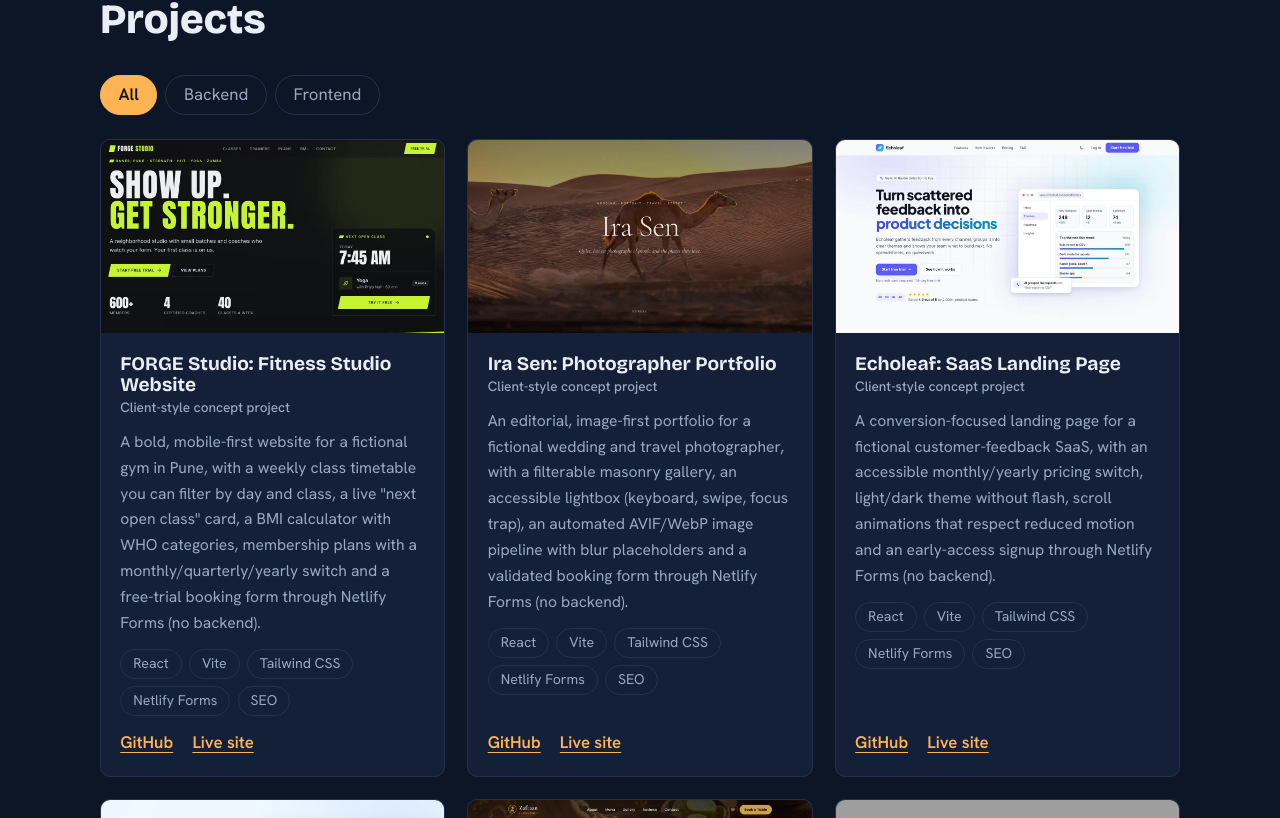
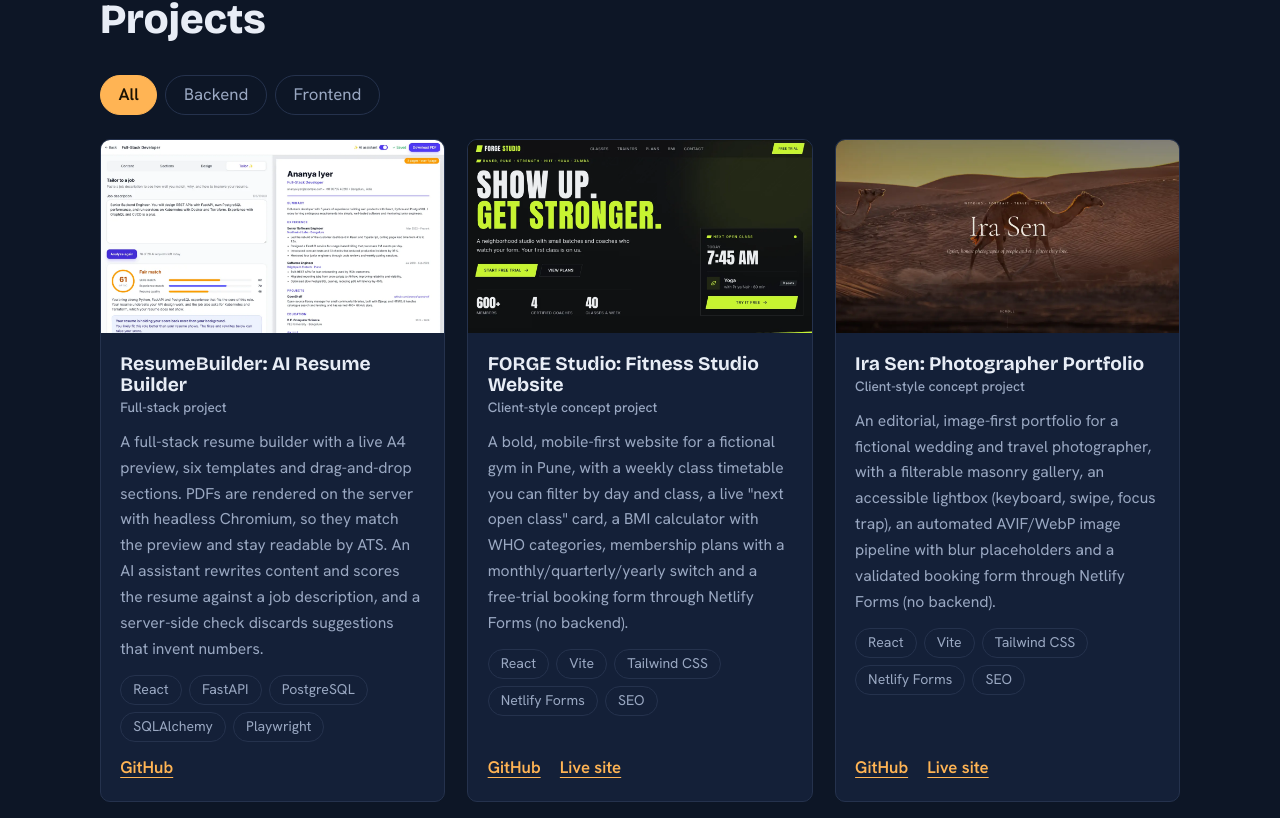
Before and after one commit to Shiv-96/Shiv-96.github.io, a React (Vite) app: page / in a window 1280 px wide. Shown: the part 2562-3380 px from the top of the page. Built offline with nearby package versions, Linux system fonts and the light colour scheme; grey boxes are pictures that could not be loaded.

Commit message:
Add ResumeBuilder project to portfolio
Adds the ResumeBuilder full-stack project as the first project card, with a screenshot of the editor's job-match view. Projects can now belong to more than one filter tab, so this card appears under both Backend and Frontend.

```diff
--- a/src/components/Projects.jsx
+++ b/src/components/Projects.jsx
@@ -3,7 +3,8 @@ import { projects } from '../data.js'
 const tabs = [['all', 'All'], ['backend', 'Backend'], ['frontend', 'Frontend']]
 export default function Projects() {
   const [f, setF] = useState('all')
-  const list = projects.filter((p) => f === 'all' || p.type === f)
+  // `type` is a string, or an array for projects that belong to several tabs (e.g. full-stack).
+  const list = projects.filter((p) => f === 'all' || [].concat(p.type).includes(f))
   return (
     <section id="projects" className="wrap section">
       <h2>Projects</h2>
--- a/src/data.js
+++ b/src/data.js
@@ -52,6 +52,12 @@ export const tools = [
 
 export const projects = [
   {
+    title: 'ResumeBuilder: AI Resume Builder', type: ['backend', 'frontend'], img: 'resume-builder.webp', note: 'Full-stack project',
+    desc: 'A full-stack resume builder with a live A4 preview, six templates and drag-and-drop sections. PDFs are rendered on the server with headless Chromium, so they match the preview and stay readable by ATS. An AI assistant rewrites content and scores the resume against a job description, and a server-side check discards suggestions that invent numbers.',
+    tech: ['React', 'FastAPI', 'PostgreSQL', 'SQLAlchemy', 'Playwright'],
+    links: [['GitHub', 'https://github.com/Shiv-96/resume-builder']],
+  },
+  {
     title: 'FORGE Studio: Fitness Studio Website', type: 'frontend', img: 'forge-studio.webp', note: 'Client-style concept project',
     desc: 'A bold, mobile-first website for a fictional gym in Pune, with a weekly class timetable you can filter by day and class, a live "next open class" card, a BMI calculator with WHO categories, membership plans with a monthly/quarterly/yearly switch and a free-trial booking form through Netlify Forms (no backend).',
     tech: ['React', 'Vite', 'Tailwind CSS', 'Netlify Forms', 'SEO'],
```
Also changed, not shown: public/Pictures/resume-builder.webp (added).
